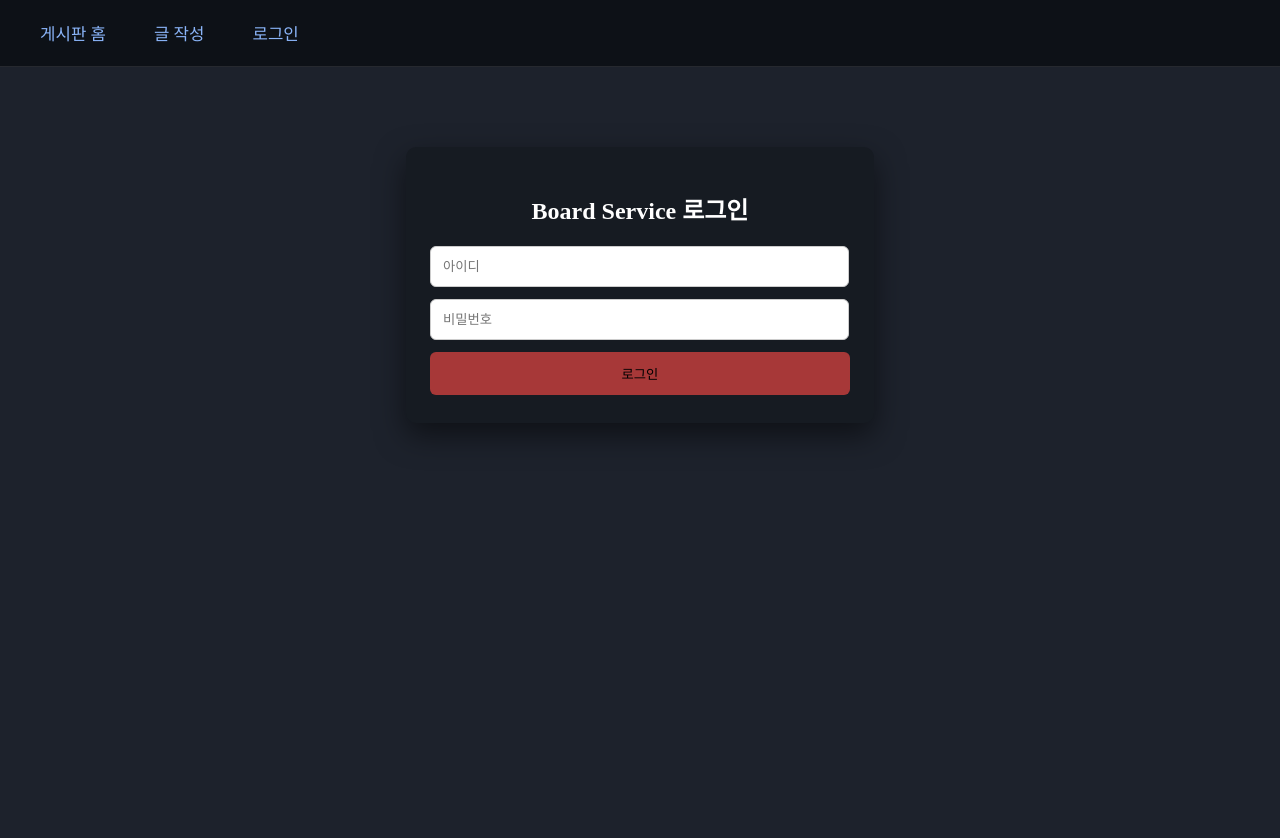
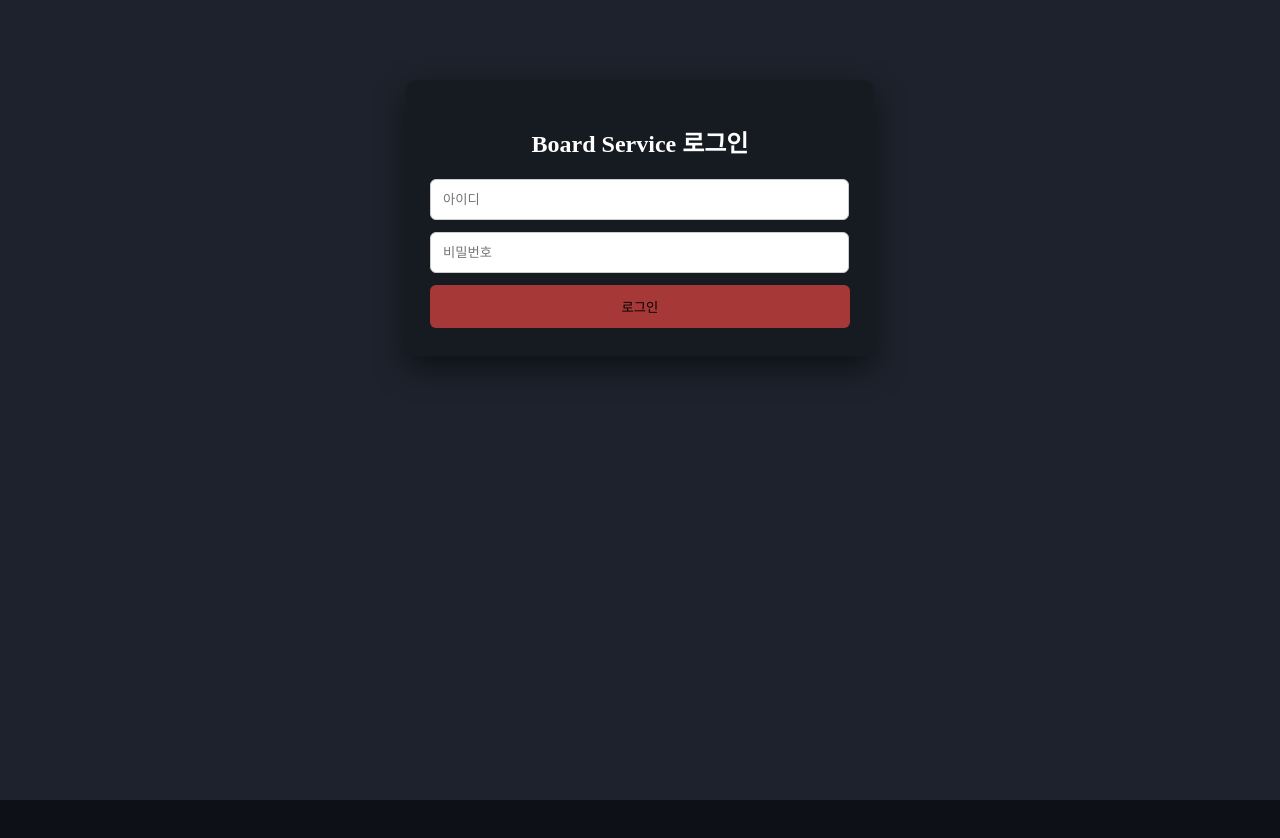
Before and after one commit to seol1jun/Spring-fullstack-Board, a React (Create React App) app in the folder frontend_board/: page /login in a window 1280 px wide. Shown: the top 838 px of the page. After the commit the page ends 800 px from the top, so only its background shows below. Built offline with nearby package versions, Linux system fonts and the light colour scheme.

Commit message:
로그인 페이지에서 헤더 부분 제거

```diff
--- a/frontend_board/src/App.js
+++ b/frontend_board/src/App.js
@@ -1,5 +1,5 @@
 import React from 'react'
-import { Routes, Route } from "react-router-dom";
+import { BrowserRouter, Routes, Route, useLocation } from "react-router-dom";
 import Header from './components/header'
 import Home from "./pages/home";
 import Create from "./pages/create";
@@ -8,11 +8,16 @@
 import Login from "./pages/login";
 import './App.css'
 
+const App = () => {
+  const location = useLocation();
 
-const App = () => {
+  // 로그인 페이지에서는 Header 숨기기
+  const hideHeader = location.pathname === "/login";
+
   return (
     <div>
-      <Header/>
+      {!hideHeader && <Header />}
+
       <Routes>
         <Route path='/' element={<Home/>}/>
         <Route path='/create' element={<Create/>}/>
@@ -24,4 +29,4 @@
   )
 }
 
-export default App
+export default App;
```
